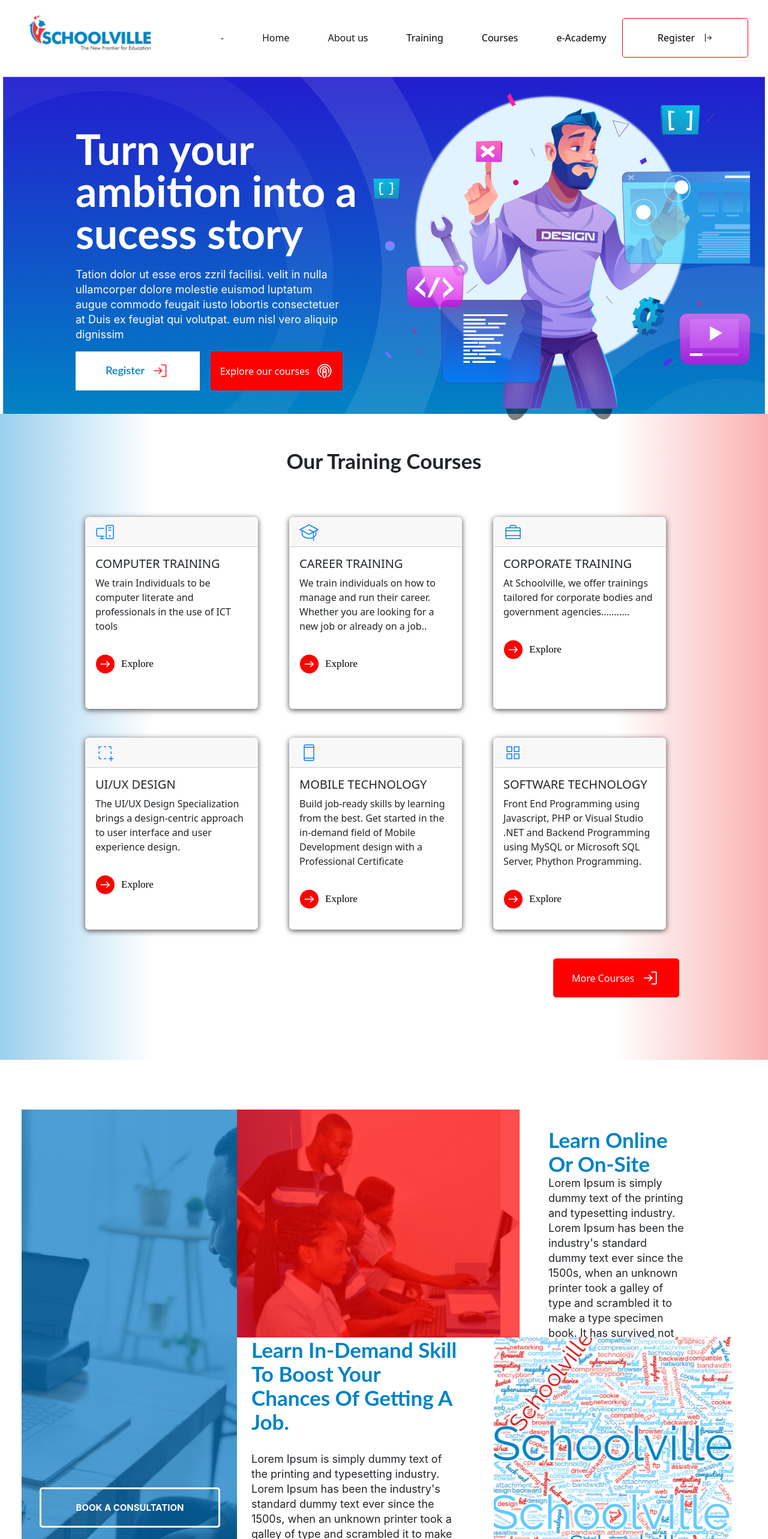
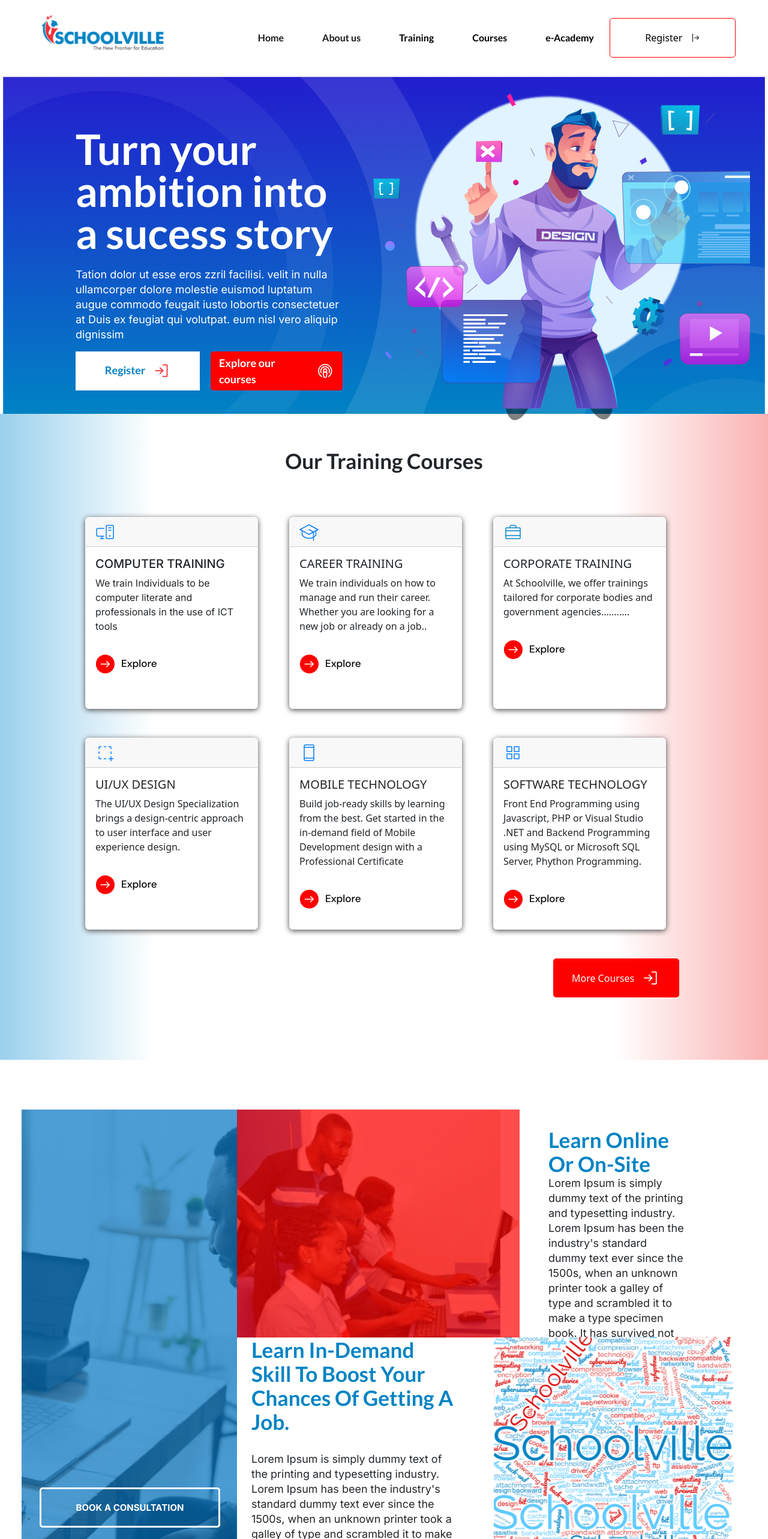
Before and after one commit to NwekeFavour/schoolville-webapp, a React (Vite) app: page / in a window 1280 px wide. Shown: the top 2566 px of the page at 60% size. Built offline with nearby package versions, Linux system fonts and the light colour scheme.

Commit message:
Last commit

```diff
--- a/src/components/header/head.css
+++ b/src/components/header/head.css
@@ -1,3 +1,6 @@
+@import url('https://fonts.googleapis.com/css2?family=DM+Sans:ital,opsz,wght@0,9..40,100..1000;1,9..40,100..1000&family=Inter:wght@100..900&family=Lato:ital,wght@0,100;0,300;0,400;0,700;0,900;1,100;1,300;1,400;1,700;1,900&display=swap');
+
+
 *{
     margin: 0;
     padding: 0;
@@ -21,6 +24,9 @@
     gap: 4rem;
     list-style-type: none;
     margin: 0;
+    font-family: "Lato", sans-serif;
+    font-weight: 700;
+    font-style: normal;
 }
 
 
@@ -82,10 +88,11 @@
 }
 
 .HeroHeader h2{
-    font-family: Lato;
     font-size: 70px;
+    line-height: 70px;
+    font-family: "Lato", sans-serif;
     font-weight: 700;
-    line-height: 70px;
+    font-style: normal;
 }
 
 .heroSectiontext{
@@ -104,7 +111,8 @@
 }
 
 .p-text p{
-    font-family: Inter;
+    font-family: "Inter", sans-serif;
+    font-optical-sizing: auto;
     font-size: 18px;
     font-weight: 400;
     line-height: 25px;
@@ -142,6 +150,7 @@
     font-size: 18px;
     font-weight: 600;
     text-align: left;
+    font-family: "Lato", sans-serif;
 }
 
 .HeroBtn{
@@ -162,11 +171,14 @@
 
 
 .HeroSect_Btn2 a{
+    font-weight: 600;
+    font-size: 18px;
     display: flex;
     text-decoration: none;
     align-items: center;
     gap: 10px;
     color: #fff;
+    font-family: "Lato", sans-serif;
 }
 
 .Hero_Img{
@@ -194,6 +206,7 @@
 
 .divOne{
     /* background-color: #fff; */
+    font-family: "Inter", sans-serif;
     width: 18rem;
     height: 20rem;
     gap: 0px;
@@ -221,10 +234,12 @@
 }
 
 .Training{
-    font-family: Lato;
     font-size: 35px;
+    line-height: 60px;
+    font-family: "Lato", sans-serif;
     font-weight: 700;
-    line-height: 60px;
+    font-style: normal;
+
 
 }
 
@@ -253,7 +268,7 @@
 }
 
 .cardOneimage a {
-    font-family: DM Sans;
+    font-family: "DM Sans", sans-serif;
     font-size: 17px;
     font-weight: 500;
     line-height: 27.2px;
@@ -288,13 +303,14 @@
 }
 
 .cardTwoimage a {
-    font-family: DM Sans;
+    font-family: "DM Sans", sans-serif;
     font-size: 17px;
     font-weight: 500;
     line-height: 27.2px;
     text-align: left;
     text-decoration: none;
     color: #000000;
+
 }
 
 .cardThreehead h3{
@@ -317,7 +333,7 @@
 }
 
 .cardThreeimage a{
-    font-family: DM Sans;
+    font-family: "DM Sans", sans-serif;
     font-size: 17px;
     font-weight: 500;
     line-height: 27.2px;
@@ -362,7 +378,7 @@
 }
 
 .cardFourimage a{
-    font-family: DM Sans;
+    font-family: "DM Sans", sans-serif;
     font-size: 17px;
     font-weight: 500;
     line-height: 27.2px;
@@ -397,7 +413,7 @@
 }
 
 .cardFiveimage a{
-    font-family: DM Sans;
+    font-family: "DM Sans", sans-serif;
     font-size: 17px;
     font-weight: 500;
     line-height: 27.2px;
@@ -434,7 +450,7 @@
 }
 
 .cardSiximage a{
-    font-family: DM Sans;
+    font-family: "DM Sans", sans-serif;
     font-size: 17px;
     font-weight: 500;
     line-height: 27.2px;
@@ -518,7 +534,7 @@
     line-height: 25.18px;
     text-align: left;
     color: #fff;
-
+    font-family: "Inter", sans-serif;
 }
 
 .Group-pic{
@@ -550,10 +566,12 @@
     text-decoration: none;
     font-family: Lato;
     font-size: 35px;
-    font-weight: 700;
     line-height: 40px;
     text-align: left;
     color: #0083C4;
+    font-family: "Lato", sans-serif;
+    font-weight: 700;
+    font-style: normal;
 }
 
 .Group-pictext p{
@@ -564,7 +582,7 @@
     text-align: justified;
     position: relative;
     top: 30px;
-
+    font-family: "Inter", sans-serif;
 }
 
 .AnotherGrouptext{
@@ -577,9 +595,11 @@
     color: #0083C4;
     font-family: Lato;
     font-size: 35px;
-    font-weight: 700;
     line-height: 40px;
     text-align: left;
+    font-family: "Lato", sans-serif;
+    font-weight: 700;
+    font-style: normal;
 }
 
 .AnotherGrouptext p{
@@ -589,6 +609,7 @@
     line-height: 25px;
     text-align: justified;
     width: 230px;
+    font-family: "Inter", sans-serif;
 }
 
 .schoolvilleImg{
@@ -1028,11 +1049,19 @@ width: 300px;
 
     .List ul li{
         padding: 10px;
+
+    }
+
+    nav{
+        font-family: "Lato", sans-serif;
+        font-weight: 700;
+        font-style: normal;
     }
 
     .List ul{
         padding: 20px;
         display: block;
+
     }
 
     .navBtn{
--- a/src/components/header/head.jsx
+++ b/src/components/header/head.jsx
@@ -66,7 +66,7 @@ function head(props) {
           </div>
           <div className='navList'>
             <nav className={`List ${navOpen ? "LIST" : ''}`}>
-              <ul>-
+              <ul>
                 <li><a href='#'>Home</a></li>
                 <li><a href='#'>About us</a></li>
                 <li><a href='#'>Training</a></li>
```
